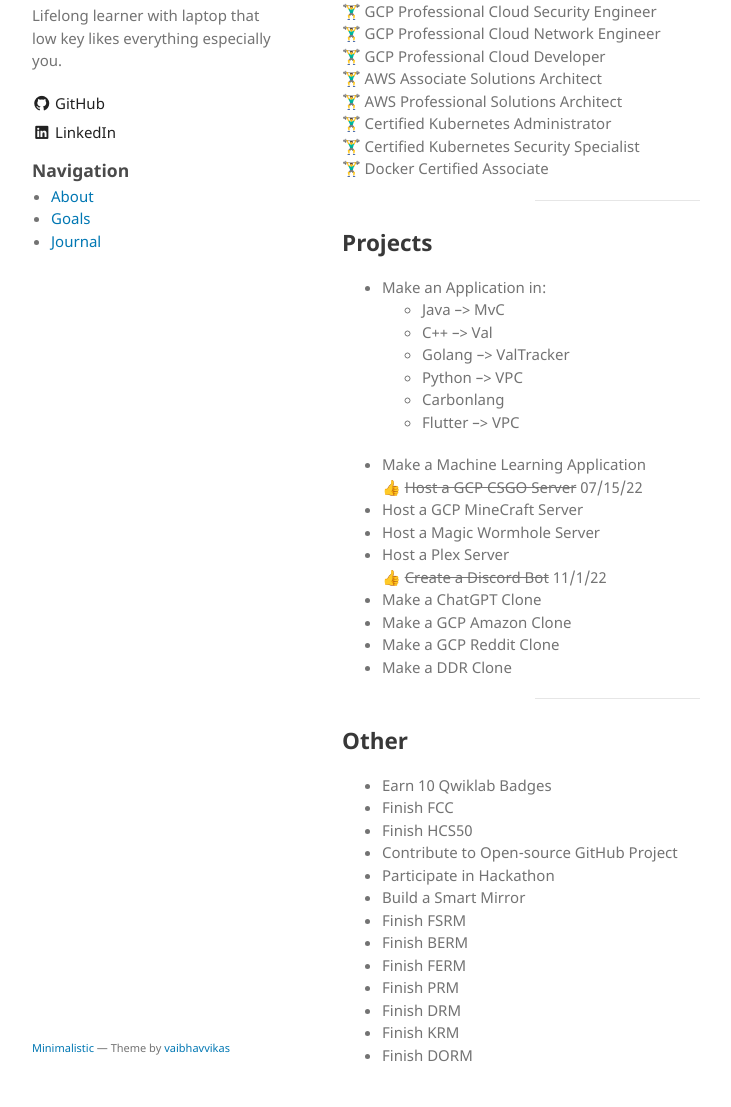
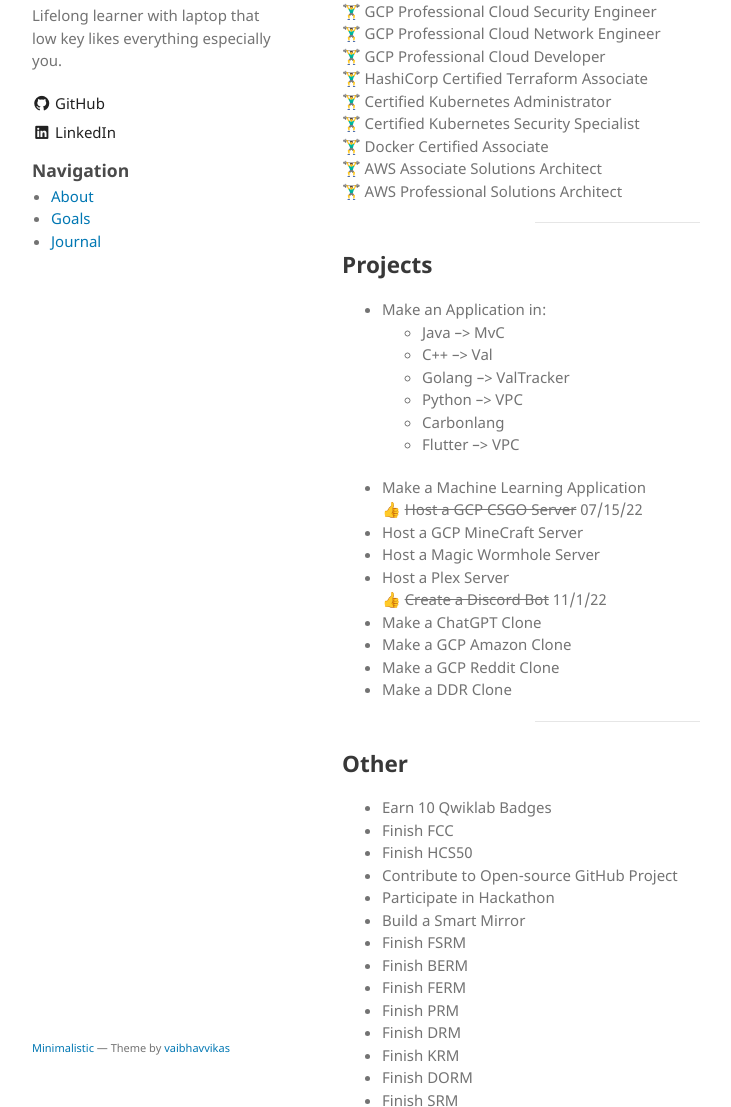
Before and after one commit to Lejondary/Lejondary.github.io, a Jekyll site: the page built from goals.md, in a window 1280 px wide and 1400 px high. Shown: the part 293-1400 px from the top of the window, without its empty margins (178-909 px from the left). Built offline with Jekyll 4.4.1, drawn with Linux system fonts in a browser that asks for light colours; emoji names are drawn with the system emoji font; the repository's description, which GitHub fills in, is left out.

Commit message:
updated goals

```diff
--- a/goals.md
+++ b/goals.md
@@ -16,11 +16,12 @@ title: Lejondary | Goals
 :weight_lifting_man: GCP Professional Cloud Security Engineer
 :weight_lifting_man: GCP Professional Cloud Network Engineer
 :weight_lifting_man: GCP Professional Cloud Developer
-:weight_lifting_man: AWS Associate Solutions Architect
-:weight_lifting_man: AWS Professional Solutions Architect
+:weight_lifting_man: HashiCorp Certified Terraform Associate
 :weight_lifting_man: Certified Kubernetes Administrator
 :weight_lifting_man: Certified Kubernetes Security Specialist
 :weight_lifting_man: Docker Certified Associate
+:weight_lifting_man: AWS Associate Solutions Architect
+:weight_lifting_man: AWS Professional Solutions Architect
 
 ---
 
@@ -62,3 +63,5 @@ title: Lejondary | Goals
 - Finish DRM
 - Finish KRM
 - Finish DORM
+- Finish SRM
+- Finish ARM
```
